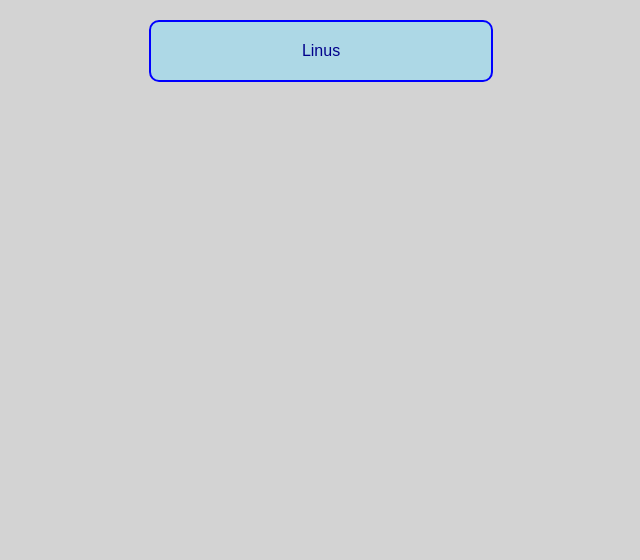
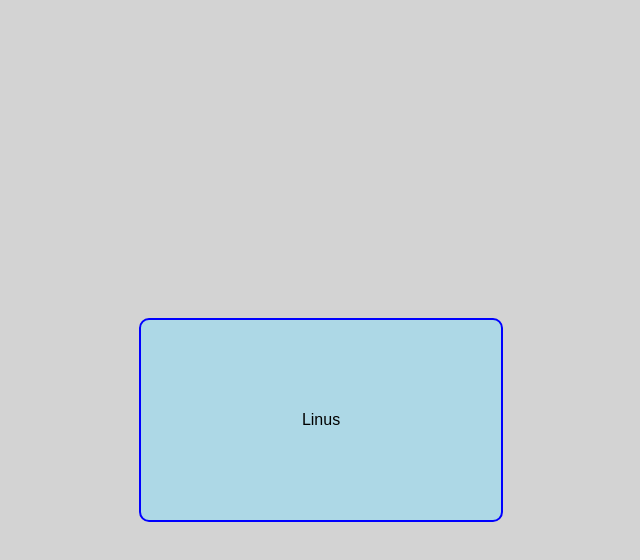
Before and after one commit to LinusElisteWester/LinusElisteWester.github.io, a plain HTML site: page index.html in a window 1280 px wide. Shown: the whole page, without its empty margins (319-959 px from the left). Drawn offline with Linux system fonts and the light colour scheme.

Commit message:
Centrerade namnet

```diff
--- a/index.html
+++ b/index.html
@@ -3,7 +3,7 @@
 <head>
     <meta charset="UTF-8">
     <meta name="viewport" content="width=device-width, initial-scale=1.0">
-    <title>Linus's hemsida</title>
+    <title>Linus hemsida</title>
     <link rel="stylesheet" href="styles.css">
 </head>
 <body>
--- a/styles.css
+++ b/styles.css
@@ -3,6 +3,10 @@ body {
     font-family: Arial, sans-serif;
     margin: 0;
     padding: 20px;
+    display: flex;
+    justify-content: center;       /* center horizontally */
+    align-items: center;           /* center vertically */
+    height: 100vh;
 }
 
 #Name {
@@ -11,8 +15,14 @@ body {
     border: 2px solid blue;
     border-radius: 10px;
     font-family: Arial, sans-serif;
-    color: darkblue;
+    color: black;
     text-align: center;
-    width: 300px;
+    width: 40vh;
+    height: 20vh;
     margin: auto;
+    justify-content: center;
+    display: flex;
+    justify-content: center;  /* center horizontally */
+    align-items: center;      /* center vertically */
+
 }
```
